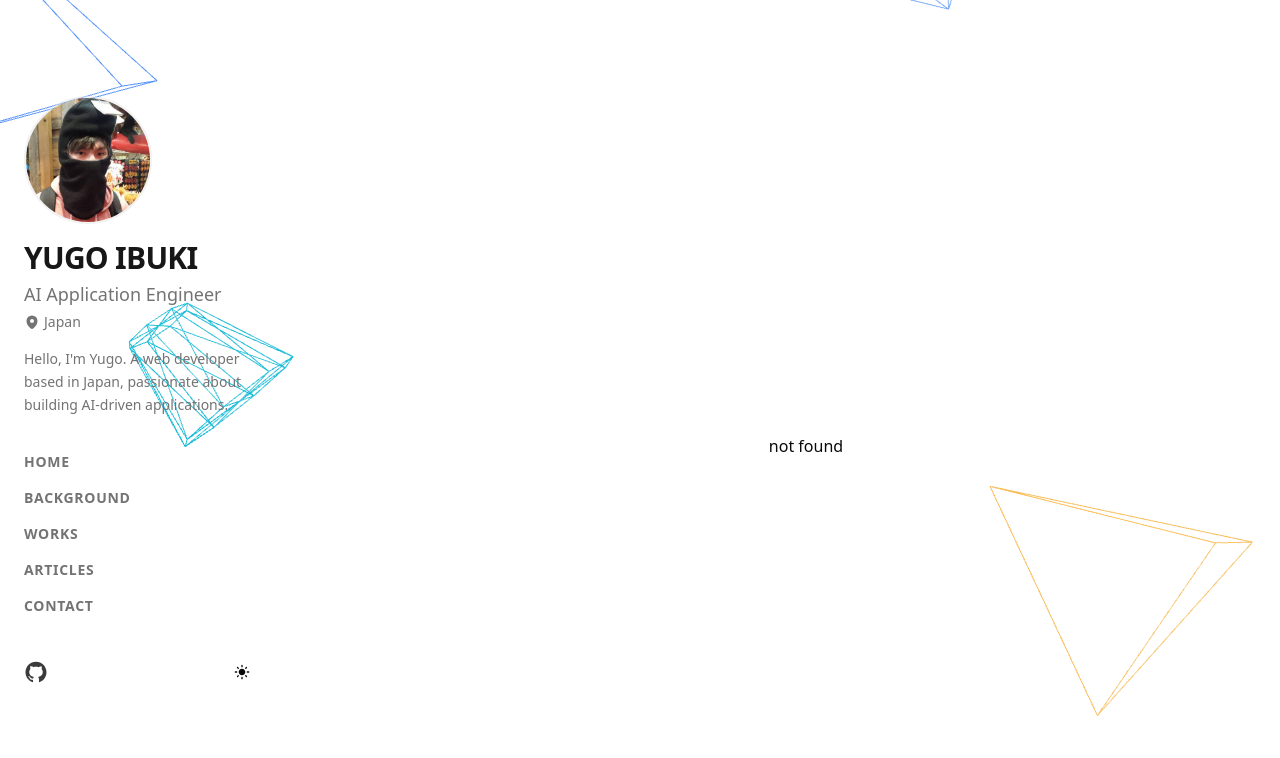
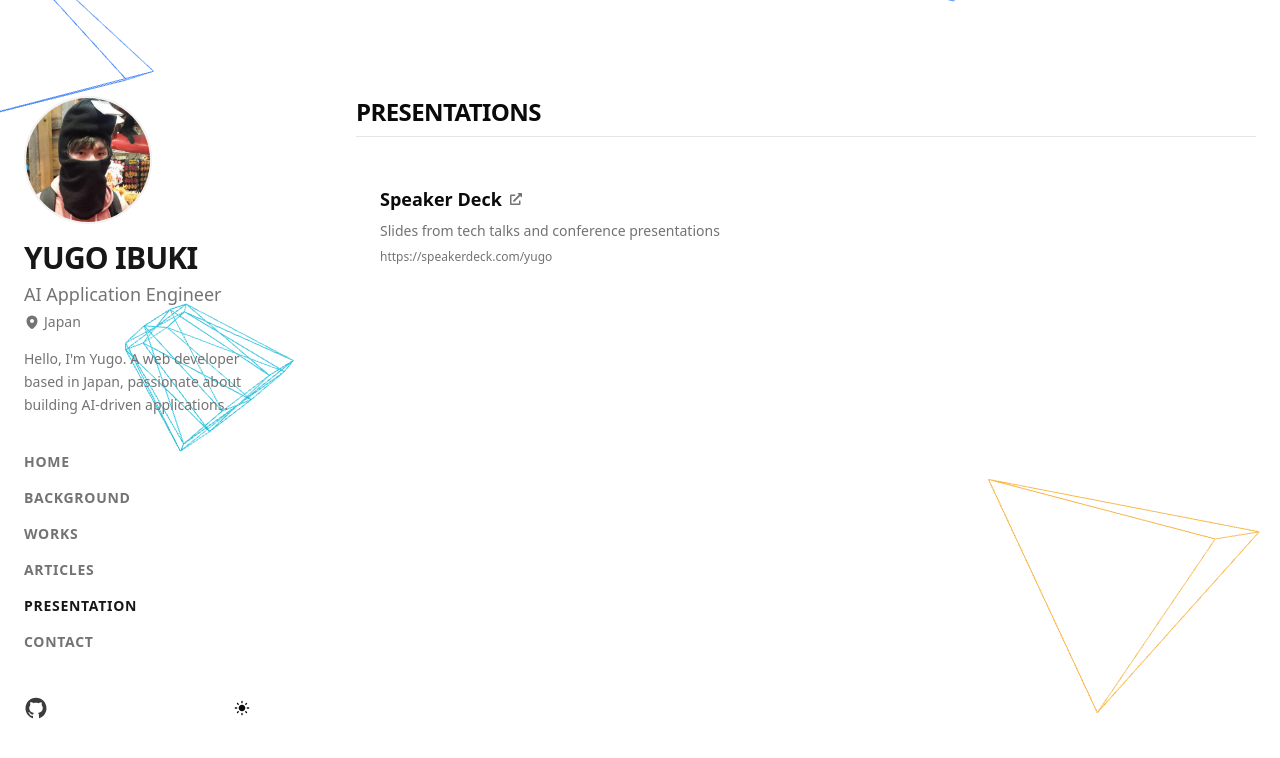
Before and after one commit to yugo-ibuki/portfolio, a Next.js app: page /presentation in a window 1280 px wide. Before the commit this address had no page. Shown: the top 758 px of the page. Built offline with nearby package versions, Linux system fonts and the light colour scheme.

Commit message:
added presentation page

```diff
--- /dev/null
+++ b/src/app/presentation/page.tsx
@@ -0,0 +1,21 @@
+'use client'
+
+import type { NextPage } from 'next'
+import { Presentations } from '@components/List/Presentations'
+
+const PresentationPage: NextPage = () => {
+  return (
+    <div className="space-y-6">
+      <div className="flex items-baseline justify-between border-b pb-2 mb-4">
+        <h3 className="text-2xl font-semibold tracking-tight">
+          PRESENTATIONS
+        </h3>
+      </div>
+      <div className="mt-6">
+        <Presentations />
+      </div>
+    </div>
+  )
+}
+
+export default PresentationPage
--- /dev/null
+++ b/src/components/List/Presentations.tsx
@@ -0,0 +1,43 @@
+import type { FC } from 'react'
+import Link from 'next/link'
+import { FaExternalLinkAlt } from 'react-icons/fa'
+import { Card, CardContent } from '@/components/components/ui/card'
+
+const presentations: {
+  name: string
+  link: string
+  description: string
+}[] = [
+  {
+    name: 'Speaker Deck',
+    link: 'https://speakerdeck.com/yugo',
+    description: 'Slides from tech talks and conference presentations'
+  },
+]
+
+export const Presentations: FC = () => {
+  return (
+    <div className="grid grid-cols-1 md:grid-cols-2 gap-4">
+      {presentations.map((presentation) => (
+        <Card key={presentation.name} className="group hover:shadow-md transition-shadow">
+          <Link href={presentation.link} target="_blank">
+            <CardContent className="p-6">
+              <div className="flex items-center gap-x-2 mb-2">
+                <h3 className="text-lg font-semibold group-hover:text-primary transition-colors">
+                  {presentation.name}
+                </h3>
+                <FaExternalLinkAlt className="h-3 w-3 text-muted-foreground group-hover:text-primary transition-colors" />
+              </div>
+              <p className="text-sm text-muted-foreground">
+                {presentation.description}
+              </p>
+              <div className="text-xs text-muted-foreground mt-2 truncate">
+                {presentation.link}
+              </div>
+            </CardContent>
+          </Link>
+        </Card>
+      ))}
+    </div>
+  )
+}
--- a/src/components/List/index.tsx
+++ b/src/components/List/index.tsx
@@ -5,3 +5,4 @@ export * from './Work'
 export * from './Step'
 export * from './SideWork'
 export * from './Articles'
+export * from './Presentations'
--- a/src/components/ProfileSidebar.tsx
+++ b/src/components/ProfileSidebar.tsx
@@ -14,6 +14,7 @@ const navItems = [
     { name: 'BACKGROUND', href: '/background' },
     { name: 'WORKS', href: '/works' },
     { name: 'ARTICLES', href: '/articles' },
+    { name: 'PRESENTATION', href: '/presentation' },
     { name: 'CONTACT', href: '/contact' },
 ]
 
```
Also changed, not shown: 1 other file (tests, documents, lock files or other folders).
